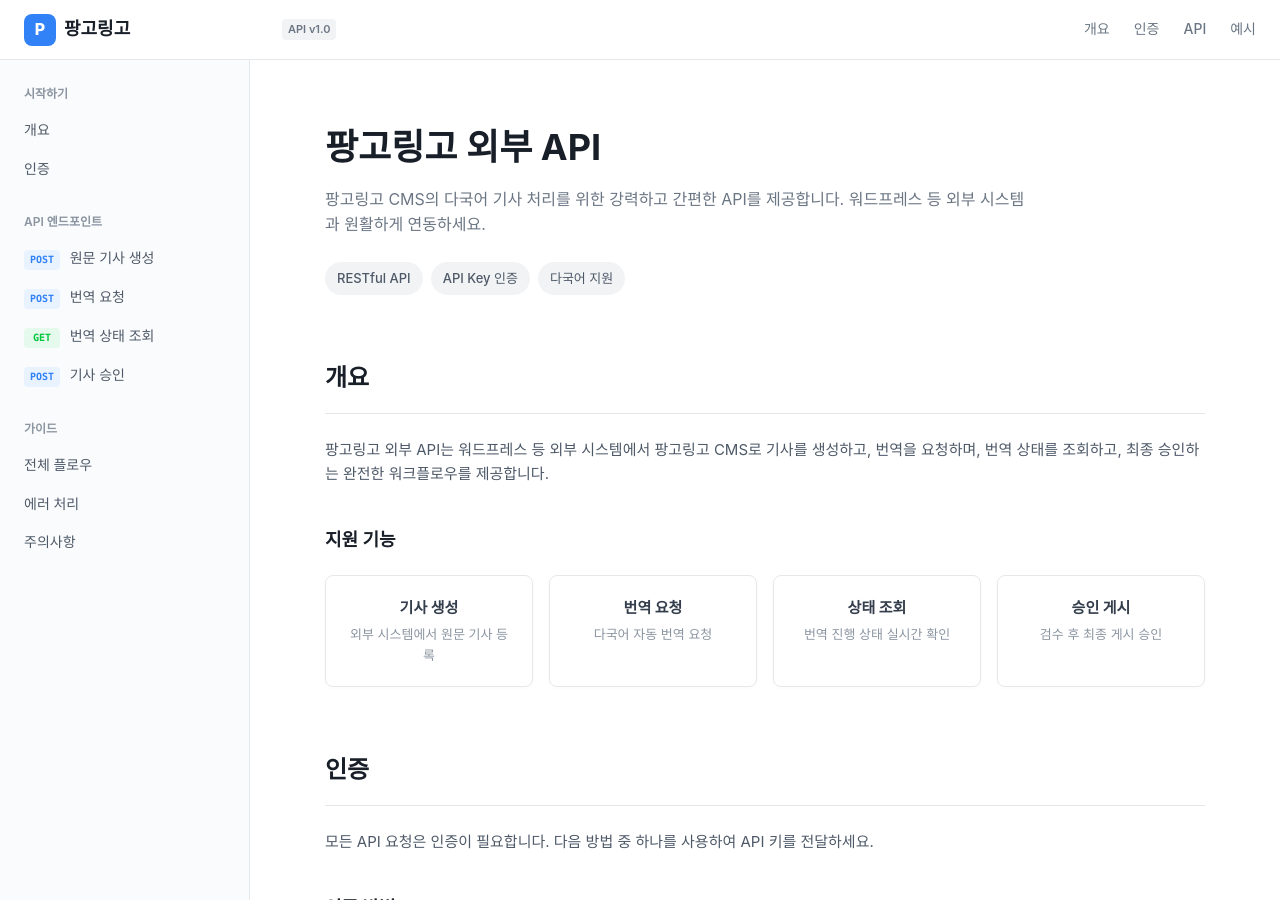
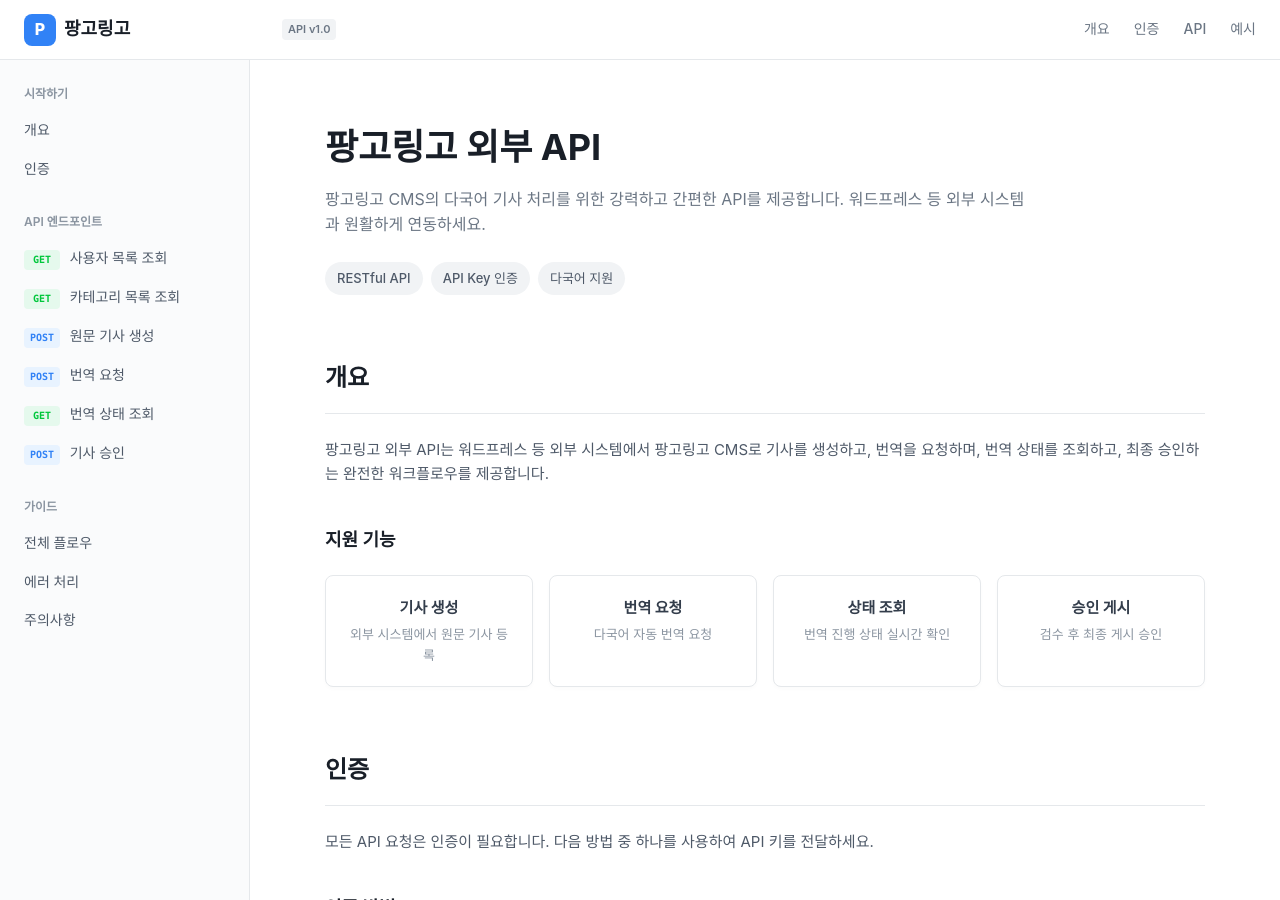
Before and after one commit to pango-gy/pango-lingo-api-docs, a Jekyll site: the page built from index.html, in a window 1280 px wide and 900 px high. Built offline with Jekyll 4.4.1, drawn with Linux system fonts in a browser that asks for light colours; nearby versions of some CDN libraries; some web fonts are replaced.

Commit message:
fix: sidebar 추가

```diff
--- a/_includes/sidebar.html
+++ b/_includes/sidebar.html
@@ -9,6 +9,18 @@
     <div class="sidebar-section">
         <div class="sidebar-title">API 엔드포인트</div>
         <ul class="sidebar-nav">
+            <li>
+                <a href="#get-users">
+                    <span class="nav-method get">GET</span>
+                    사용자 목록 조회
+                </a>
+            </li>
+            <li>
+                <a href="#get-categories">
+                    <span class="nav-method get">GET</span>
+                    카테고리 목록 조회
+                </a>
+            </li>
             <li>
                 <a href="#create-article">
                     <span class="nav-method post">POST</span>
```
